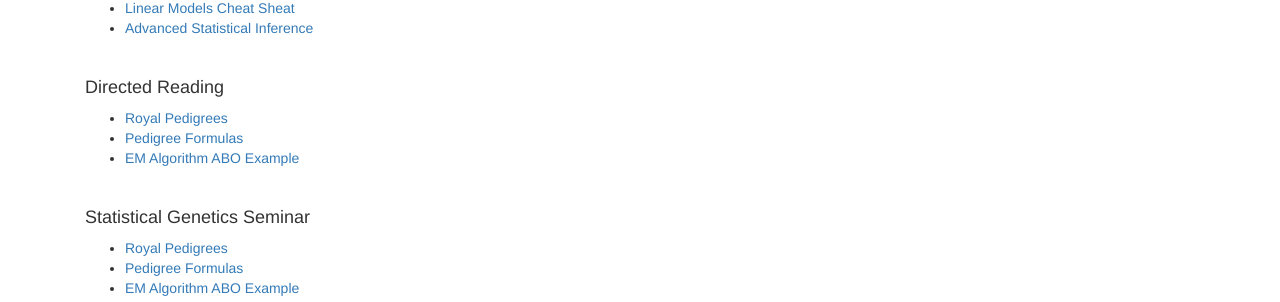
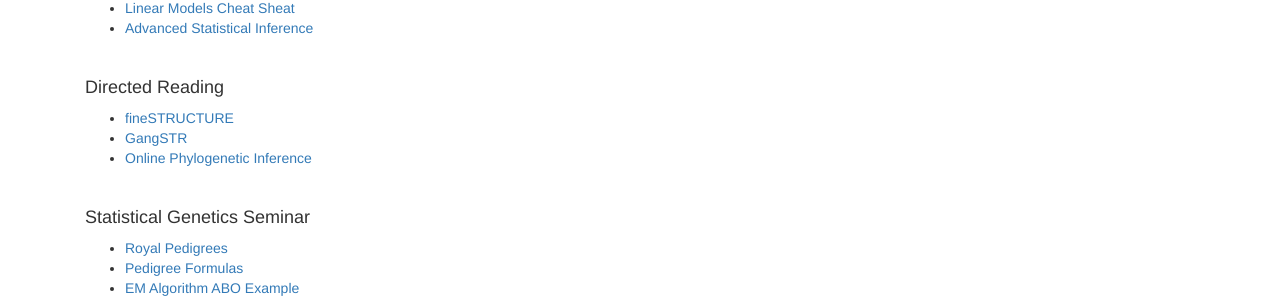
Before and after one commit to sdtemple/sdtemple.github.io, a Jekyll site: the page built from misc.html, in a window 1280 px wide. Shown: the part 371-673 px from the top of the page. Built offline with Jekyll 4.4.1, drawn with Linux system fonts in a browser that asks for light colours; nearby versions of some CDN libraries; library files that are not in the unit come from our copies.

Commit message:
Update misc.html

```diff
--- a/misc.html
+++ b/misc.html
@@ -28,9 +28,9 @@ title:  'Misc'
 <h4>Directed Reading</h4>
 <p class="content" style="padding:0px;margin:0px 20px 0px;">
   <ul>
-    <li><a href = "files/royal_pedigrees.pdf">Royal Pedigrees</a></li>
-    <li><a href = "files/pedigree_formulas.pdf">Pedigree Formulas</a></li>
-    <li><a href = "files/em_algorithm_abo.pdf">EM Algorithm ABO Example</a></li>
+    <li><a href = "files/royal_pedigrees.pdf">fineSTRUCTURE</a></li>
+    <li><a href = "files/pedigree_formulas.pdf">GangSTR</a></li>
+    <li><a href = "files/em_algorithm_abo.pdf">Online Phylogenetic Inference</a></li>
   </ul>
  </p>
 <br/>
```
